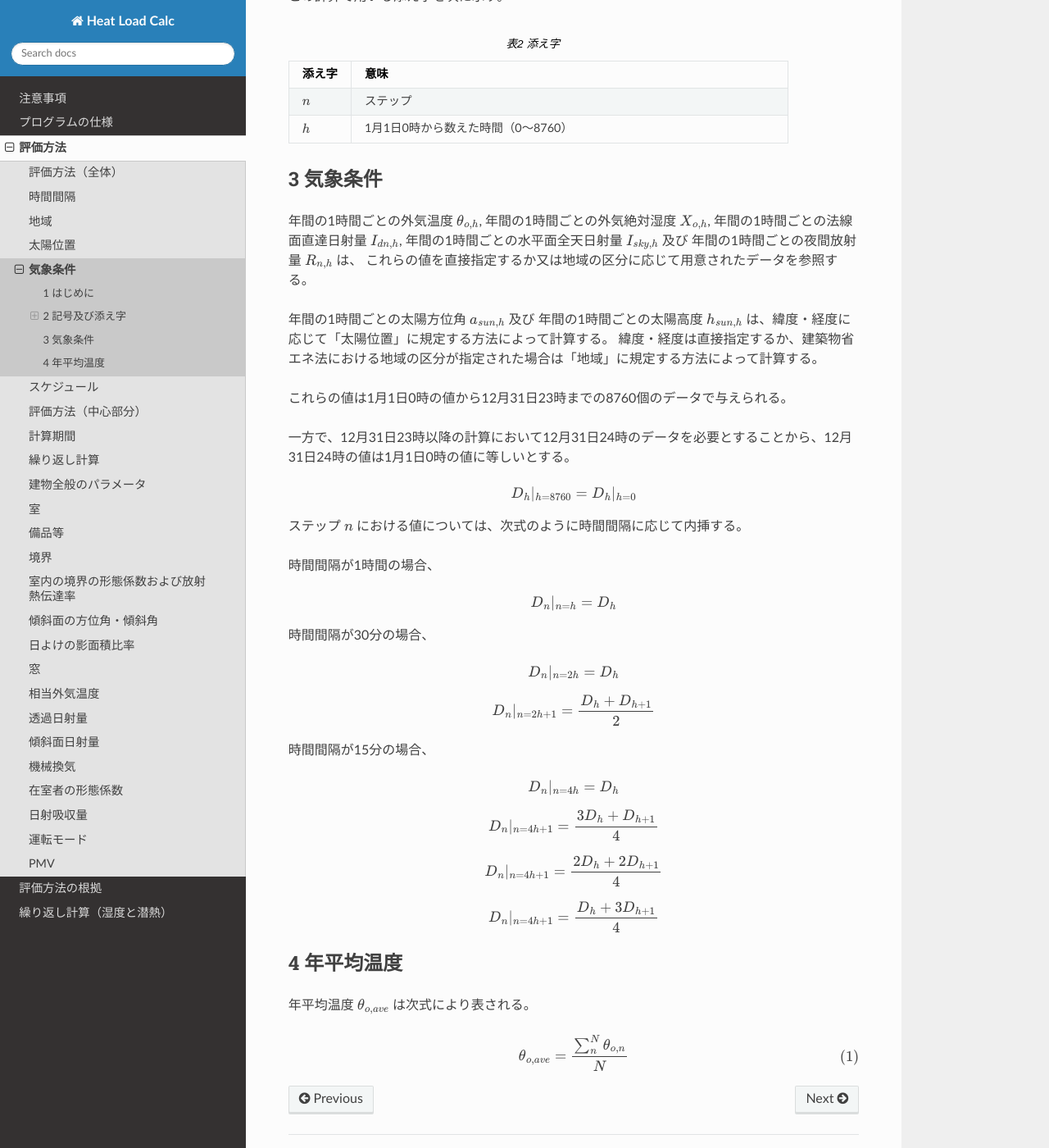
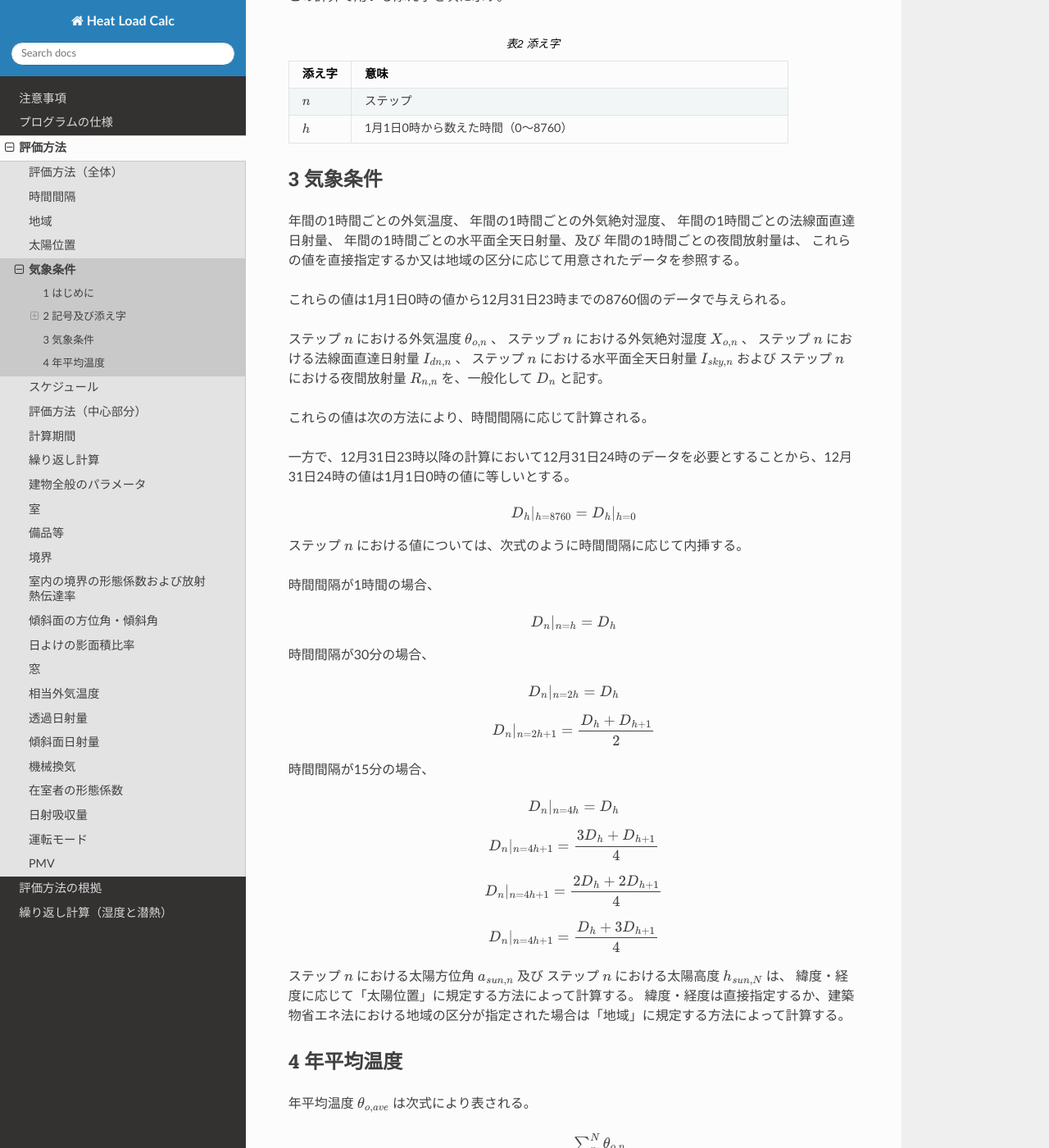
Before and after one commit to HC-Energy/hc-energy-doc-ja, a Sphinx documentation site: the page built from docs/source/contents/03_05_eval_weather.rst, in a window 1280 px wide and 1400 px high, scrolled down 1628 px. Shown: the whole window at 82% size. Built offline with Sphinx 7.4.7 and the Read the Docs theme 2.0.0, drawn with Linux system fonts in a browser that asks for light colours.

Commit message:
update weathe doc

```diff
--- a/docs/source/contents/03_05_eval_weather.rst
+++ b/docs/source/contents/03_05_eval_weather.rst
@@ -108,18 +108,22 @@
 3 気象条件
 ------------------------------------------------------------------------------------------------------------------------
 
-年間の1時間ごとの外気温度 :math:`\theta_{o,h}`,
-年間の1時間ごとの外気絶対湿度 :math:`X_{o,h}`,
-年間の1時間ごとの法線面直達日射量 :math:`I_{dn,h}`,
-年間の1時間ごとの水平面全天日射量 :math:`I_{sky,h}` 及び
-年間の1時間ごとの夜間放射量 :math:`R_{n,h}` は、
+年間の1時間ごとの外気温度、
+年間の1時間ごとの外気絶対湿度、
+年間の1時間ごとの法線面直達日射量、
+年間の1時間ごとの水平面全天日射量、及び
+年間の1時間ごとの夜間放射量は、
 これらの値を直接指定するか又は地域の区分に応じて用意されたデータを参照する。
 
-年間の1時間ごとの太陽方位角 :math:`a_{sun,h}` 及び
-年間の1時間ごとの太陽高度 :math:`h_{sun,h}` は、緯度・経度に応じて「太陽位置」に規定する方法によって計算する。
-緯度・経度は直接指定するか、建築物省エネ法における地域の区分が指定された場合は「地域」に規定する方法によって計算する。
+これらの値は1月1日0時の値から12月31日23時までの8760個のデータで与えられる。
 
-これらの値は1月1日0時の値から12月31日23時までの8760個のデータで与えられる。
+ステップ |n| における外気温度 :math:`\theta_{o,n}` 、
+ステップ |n| における外気絶対湿度 :math:`X_{o,n}` 、
+ステップ |n| における法線面直達日射量 :math:`I_{dn,n}` 、
+ステップ |n| における水平面全天日射量 :math:`I_{sky,n}` および
+ステップ |n| における夜間放射量 :math:`R_{n,n}` を、一般化して :math:`D_n` と記す。
+
+これらの値は次の方法により、時間間隔に応じて計算される。
 
 一方で、12月31日23時以降の計算において12月31日24時のデータを必要とすることから、12月31日24時の値は1月1日0時の値に等しいとする。
 
@@ -175,6 +179,11 @@
         D_n \vert_{n = 4 h + 1} = \frac{ D_h + 3 D_{h+1} }{4}
     \end{align*}
 
+ステップ |n| における太陽方位角 :math:`a_{sun,n}` 及び
+ステップ |n| における太陽高度 :math:`h_{sun,N}` は、
+緯度・経度に応じて「太陽位置」に規定する方法によって計算する。
+緯度・経度は直接指定するか、建築物省エネ法における地域の区分が指定された場合は「地域」に規定する方法によって計算する。
+
 ------------------------------------------------------------------------------------------------------------------------
 4 年平均温度
 ------------------------------------------------------------------------------------------------------------------------
```
